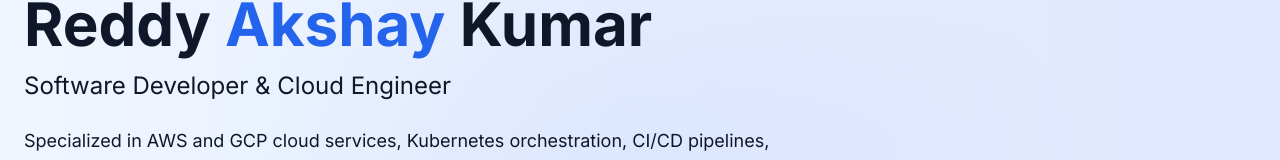
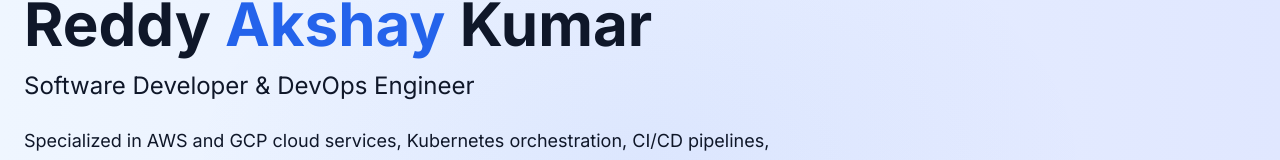
Before and after one commit to akshay1155/vibrant-resume-bloom, a React (Vite) app: page / in a window 1280 px wide. Shown: the part 231-391 px from the top of the page. Built offline with nearby package versions, Linux system fonts and the light colour scheme.

Commit message:
Fix: Update job title
Change "Cloud Engineer" to "DevOps Engineer" in the hero section.

```diff
--- a/src/components/HeroSection.tsx
+++ b/src/components/HeroSection.tsx
@@ -14,7 +14,7 @@ const HeroSection = () => {
             Reddy <span className="text-primary">Akshay</span> Kumar
           </h1>
           <h2 className="text-xl md:text-2xl mb-6 opacity-90 animate-fade-in" style={{ animationDelay: '0.2s' }}>
-            Software Developer &amp; Cloud Engineer
+            Software Developer &amp; DevOps Engineer
           </h2>
           <p className="text-lg mb-8 opacity-85 leading-relaxed animate-fade-in" style={{ animationDelay: '0.4s' }}>
             Specialized in AWS and GCP cloud services, Kubernetes orchestration, CI/CD pipelines,
```
